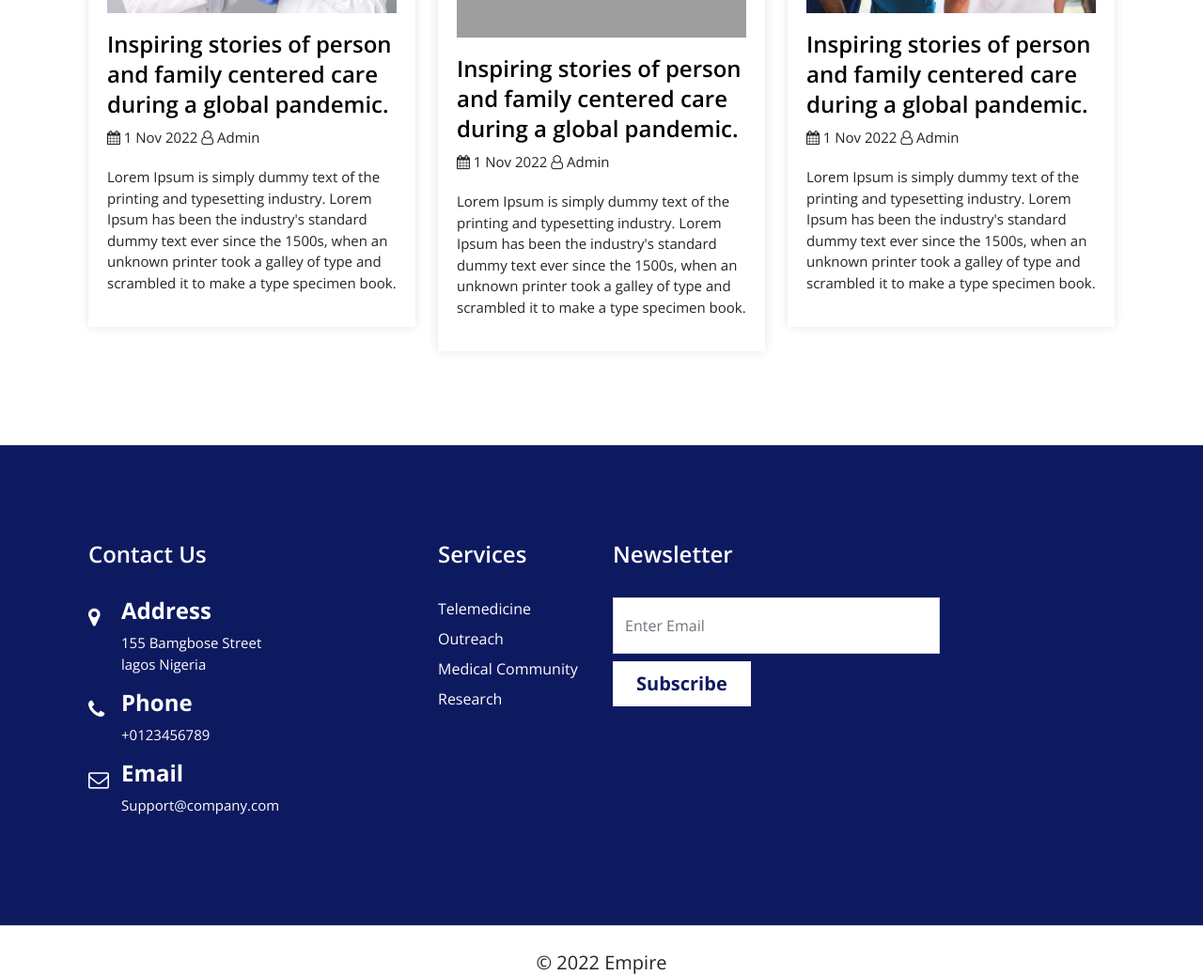
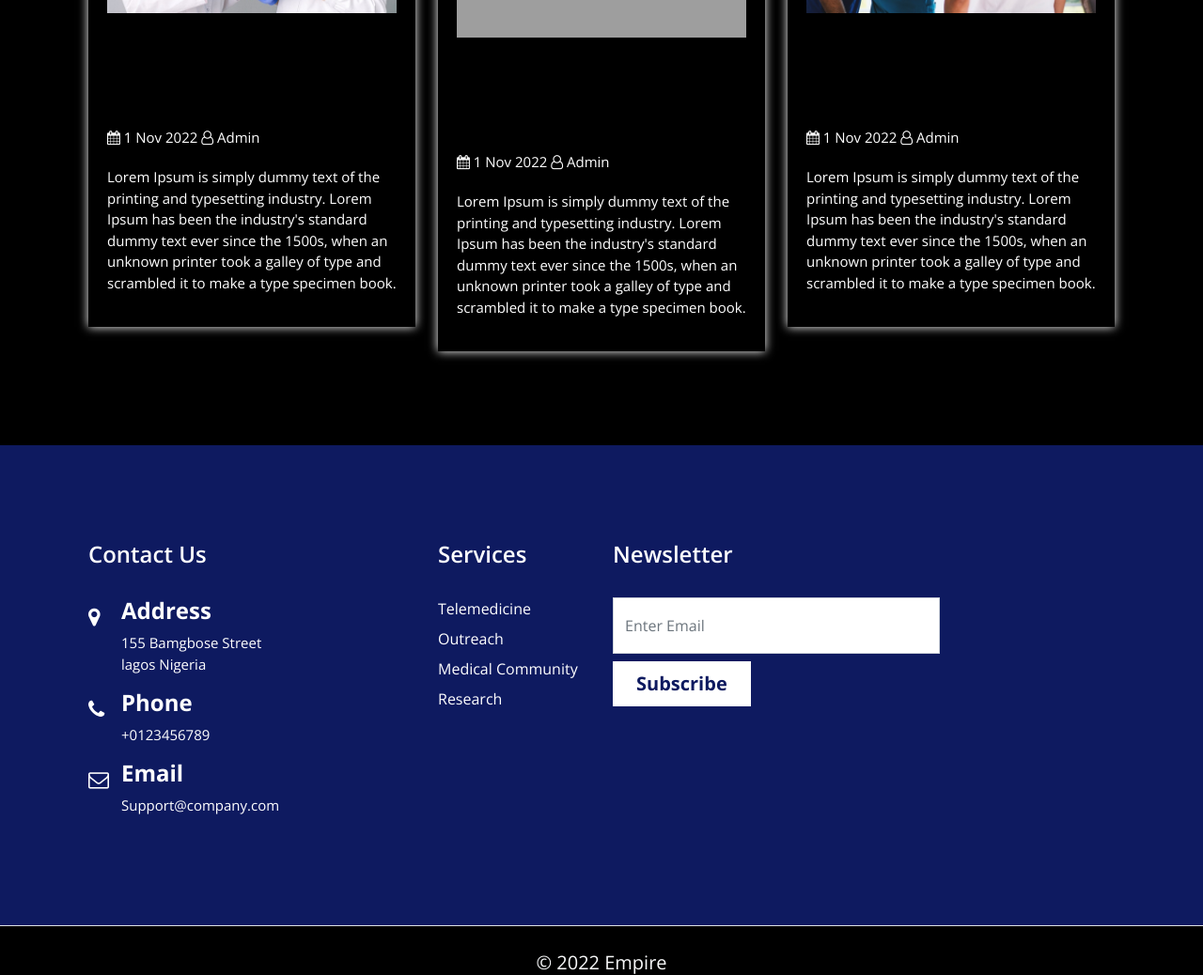
Before and after one commit to eremiah3/pima, a plain HTML site: page index.html in a window 1280 px wide. Shown: the part 6674-7712 px from the top of the page at 94% size. Drawn offline with nearby package versions, Linux system fonts and the light colour scheme; grey boxes are pictures that could not be loaded.

Commit message:
my commit

```diff
--- a/css/style.css
+++ b/css/style.css
@@ -13,6 +13,8 @@ body{
 	margin: 0px;
 	padding: 0px;
 	font-size: 15px;
+    background-color: #000;
+    color: #fff;
 }
 a, a:hover, a:focus{
 	text-decoration: none;
@@ -170,11 +172,12 @@ section.about-section {
 
 section.services-section {
     padding: 100px 0px 50px;
-    background: #efefef;
+    /* background: #efefef; */
 }
 
 .services-box {
     background: #FFF;
+    color: #000;
     padding: 30px;
     margin-bottom: 50px;
     text-align: center;
@@ -430,7 +433,7 @@ ul.meta li {
 
 .blog-box {
     padding: 20px;
-    box-shadow: 0px 0px 10px rgba(0,0,0,.11);
+    box-shadow: 0px 0px 10px #fff;
 
 
 }
--- a/index.html
+++ b/index.html
@@ -900,7 +900,7 @@
 	<div class="container-lg">
 	  <div class="row">
 		<div class="col-lg-12">
-		  <p class="m-0 text-center text-dark fs-5">&copy; 2022 Empire</p>
+		  <p class="m-0 text-center text-light fs-5">&copy; 2022 Empire</p>
 		  	<!-- <i class="fa fa-facebook-square fa-lg"></i>
 			<i class="fa fa-twitter-square fa-lg"></i>
 			<i class="fa fa-linkedin-square fa-lg"></i>
```
Also changed, not shown: lag/dada.jpg (added).
